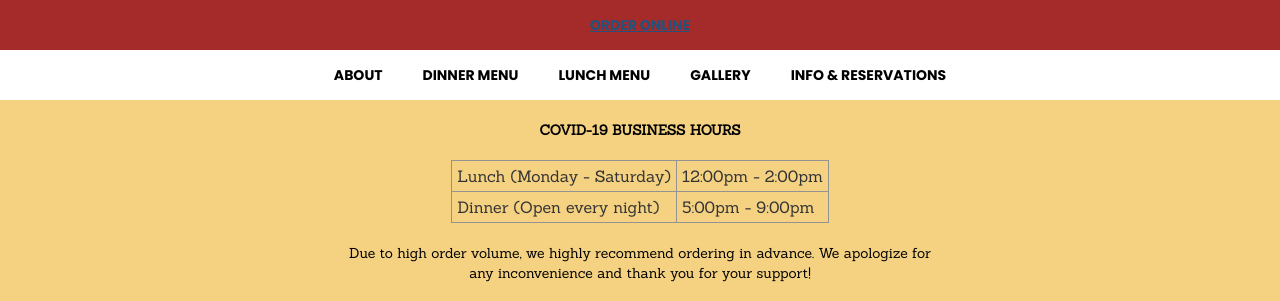
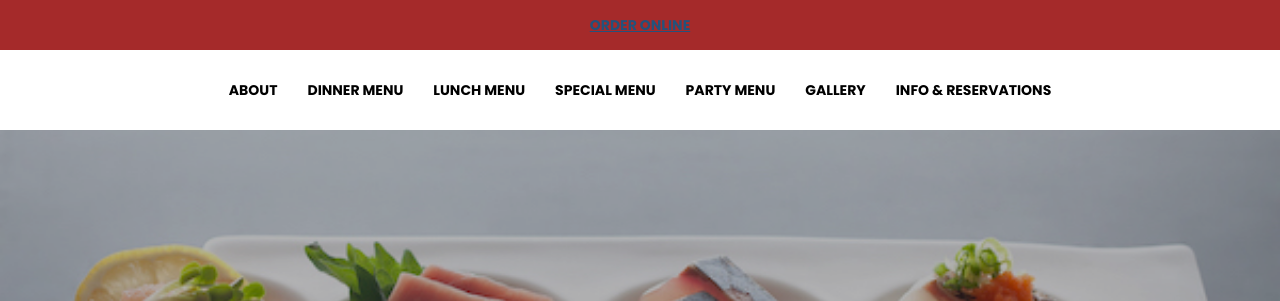
Before and after one commit to kanaabe/masasushiandgrill, a plain HTML site: page index.html in a window 1280 px wide. Shown: the top 301 px of the page. Drawn offline with nearby package versions, Linux system fonts and the light colour scheme.

Commit message:
Update site

```diff
--- a/index.html
+++ b/index.html
@@ -23,34 +23,12 @@
       <a href="#about">ABOUT</a>
       <a href="/assets/pdfs/dinner.pdf">DINNER MENU</a>
       <a href="/assets/pdfs/lunch.pdf">LUNCH MENU</a>
+      <a href="/assets/pdfs/special.pdf">SPECIAL MENU</a>
+      <a href="/assets/pdfs/party.pdf">PARTY MENU</a>
       <a href="#gallery">GALLERY</a>
       <a href="#reservations">INFO &amp; RESERVATIONS</a>
     </div>
   </nav>
-  <div class="alert-box">
-    <p>
-      <b>COVID-19 BUSINESS HOURS</b>
-      <br />
-      <br />
-
-    <table>
-      <tr>
-        <td>Lunch (Monday - Saturday)</td>
-        <td>12:00pm - 2:00pm</td>
-      </tr>
-      <tr>
-        <td>Dinner (Open every night)</td>
-        <td>5:00pm - 9:00pm</td>
-      </tr>
-    </table>
-
-    <br />
-    Due to high order volume, we highly recommend ordering in advance. We apologize for any inconvenience and thank you
-    for your support!
-    <br />
-
-    </p>
-  </div>
   <div class="m__hero">
 
     <div class="m__hero-img">
@@ -122,31 +100,25 @@
         src="https://www.google.com/maps/embed?pb=!1m18!1m12!1m3!1d3009.7627678133263!2d-74.1310753847005!3d41.030445826009434!2m3!1f0!2f0!3f0!3m2!1i1024!2i768!4f13.1!3m3!1m2!1s0x89c2e38b6e2b148d%3A0x3dbf02ce1f58acee!2sMasa+Sushi+%26+Grill!5e0!3m2!1sen!2sus!4v1491678976761"
         frameborder="0" style="border:0" allowfullscreen></iframe>
 
-      <!-- <div class="table-responsive m__table">
+      <div class="table-responsive m__table">
           <h2>Open Hours</h2>
           <table class="table table-condensed">
             <tr>
-              <td>Monday - Thursday</td>
-              <td>12:00PM - 2:30PM</td>
+              <td>Lunch (Mon-Sat)</td>
+              <td>12:00pm - 2:00pm</td>
             </tr>
             <tr>
-              <td></td>
-              <td>5:00PM - 10:00PM</td>
-            </tr>
-              <td>Friday - Saturday</td>
-              <td>12:00PM - 2:30PM</td>
+              <td>Dinner (Sun-Thurs)</td>
+              <td>5:00pm - 9:00pm</td>
             </tr>
             <tr>
-              <td></td>
-              <td>5:00PM - 10:30PM</td>
-            </tr>
-            <tr>
-              <td>Sunday</td>
-              <td>5:00PM - 9:30PM</td>
+              <td>Dinner (Fri & Sat)</td>
+              <td>5:00pm - 9:30pm</td>
             </tr>
           </table>
+
         </div>
-      </div> -->
+      </div>
       <div class="m__info footer-section">
         <p>
           81 West Allendale Ave
@@ -158,7 +130,7 @@
         </p>
       </div>
       <div class="footer-section">
-        <p>Masa Sushi &amp; Grill 2020 ©</p>
+        <p>Masa Sushi &amp; Grill 2022 ©</p>
       </div>
   </footer>
 
--- a/stylesheets/index.css
+++ b/stylesheets/index.css
@@ -7,7 +7,7 @@ body {
 }
 
 nav#m__nav {
-  height: 100px;
+  height: auto;
   width: 100vw;
   margin: auto;
   display: flex;
@@ -30,8 +30,9 @@ nav a {
   color: black;
   font-family: "Poppins", "Helvetica", sans-serif;
   font-weight: bold;
-  margin: 0px 20px;
   text-align: center;
+  white-space: nowrap;
+  padding: 15px 15px;
 }
 
 .m__nav-list {
@@ -39,6 +40,7 @@ nav a {
   justify-content: center;
   align-items: center;
   margin: 15px 0;
+  flex-flow: wrap;
 }
 
 .sticky-order-button {
@@ -190,7 +192,6 @@ iframe {
   }
 
   nav a {
-    margin: 0px 10px;
     font-size: 12px;
   }
 
```
